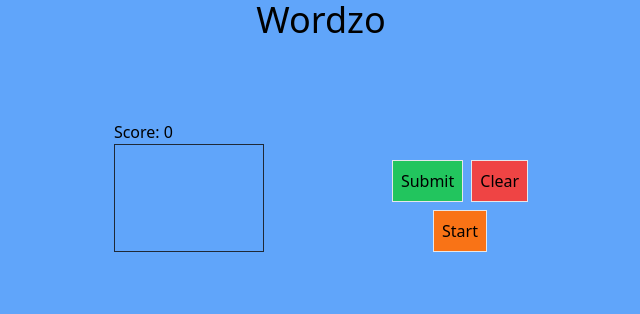
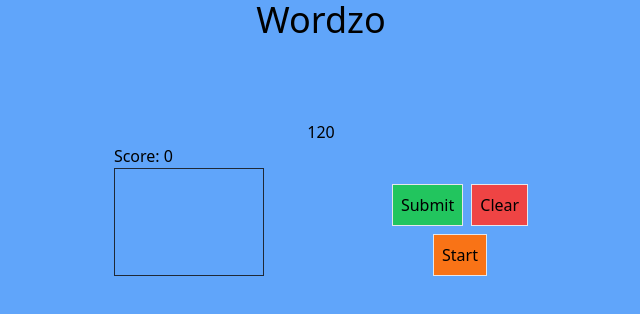
Before and after one commit to taimoorM/word-ladder, a React (Vite) app: page / in a window 1280 px wide. Shown: the top 314 px of the page, without its empty margins (319-959 px from the left). Built offline with nearby package versions, Linux system fonts and the light colour scheme.

Commit message:
Add: timer component

```diff
--- a/src/App.tsx
+++ b/src/App.tsx
@@ -1,5 +1,6 @@
 import { useState } from "react";
-import { TimerProvider } from "./contexts/TimerContext";
+import { TimerProvider, useTimer } from "./contexts/TimerContext";
+import Timer from "./components/Timer";
 
 function App() {
   const [words, setWords] = useState<string[][]>([]);
@@ -9,6 +10,8 @@ function App() {
   const [wordInput, setWordInput] = useState<string>("");
   const [score, setScore] = useState<number>(0);
   const [wordIndex, setWordIndex] = useState<number | null>(null);
+
+  const { startTimer, pauseTimer, resetTimer } = useTimer();
 
   const handleWordSubmit = async () => {
     const response = await fetch(
@@ -32,6 +35,7 @@ function App() {
   const handleStartGame = async () => {
     setWordBoard([]);
     setWords([]);
+    resetTimer();
     // Connect to API to get list of valid English words
     const response = await fetch(
       `https://random-word-api.herokuapp.com/word?number=3&length=5`
@@ -40,7 +44,7 @@ function App() {
     for (let i = 0; i < data.length; i++) {
       setWords((words) => [...words, data[i].split("")]);
     }
-    console.log(words);
+    startTimer();
   };
 
   const handleLetterClick = (letter: string, index: number) => {
@@ -55,16 +59,12 @@ function App() {
     setWordInput("");
   };
 
-  const handleTimeEnd = () => {
-    alert("Time is up!");
-  };
-
   return (
-    <TimerProvider initialTime={120} onTimeEnd={handleTimeEnd}>
     <div className="container flex flex-col items-center h-screen mx-auto bg-blue-400">
       <div className="mb-20">
         <h1 className="text-4xl text-center">Wordzo</h1>
       </div>
+      <Timer />
       <div className="flex w-full justify-center">
         <div className="flex flex-col h-full">
           <div>Score: {score}</div>
@@ -117,7 +117,6 @@ function App() {
         </div>
       </div>
     </div>
-    </TimerProvider>
   );
 }
 
--- /dev/null
+++ b/src/components/Timer.tsx
@@ -0,0 +1,7 @@
+import { useTimer } from "../contexts/TimerContext";
+
+function Timer() {
+  const { time } = useTimer();
+  return <div>{time}</div>;
+}
+export default Timer;
--- a/src/contexts/TimerContext.tsx
+++ b/src/contexts/TimerContext.tsx
@@ -3,7 +3,7 @@ import React, { createContext, useContext, useState, useEffect } from "react";
 
 interface TimerContextProps {
   time: number;
-  timerRunning: boolean;
+  timeEnd: boolean;
   startTimer: () => void;
   pauseTimer: () => void;
   resetTimer: () => void;
@@ -13,17 +13,16 @@ const TimerContext = createContext<TimerContextProps | undefined>(undefined);
 
 interface TimerProviderProps {
   initialTime: number;
-  onTimeEnd: () => void;
   children: React.ReactNode;
 }
 
 export const TimerProvider = ({
   initialTime,
-  onTimeEnd,
   children,
 }: TimerProviderProps) => {
   const [time, setTime] = useState<number>(initialTime);
   const [timerRunning, setTimerRunning] = useState<boolean>(false);
+  const [timeEnd, setTimeEnd] = useState(false);
 
   const startTimer = () => {
     setTimerRunning(true);
@@ -36,17 +35,18 @@ export const TimerProvider = ({
   const resetTimer = () => {
     setTimerRunning(false);
     setTime(initialTime);
+    setTimeEnd(false);
   };
 
   useEffect(() => {
-    let timer: number;
+    let timer: NodeJS.Timeout | null = null;
     if (timerRunning && time > 0) {
       timer = setTimeout(() => {
         setTime(time - 1);
       }, 1000);
     } else if (timerRunning && time === 0) {
       setTimerRunning(false);
-      if (onTimeEnd) onTimeEnd();
+      setTimeEnd(true);
     }
 
     return () => {
@@ -54,11 +54,11 @@ export const TimerProvider = ({
         clearTimeout(timer);
       }
     };
-  }, [time, timerRunning, onTimeEnd]);
+  }, [time, timerRunning]);
 
   return (
     <TimerContext.Provider
-      value={{ time, timerRunning, startTimer, pauseTimer, resetTimer }}
+      value={{ time, timeEnd, startTimer, pauseTimer, resetTimer }}
     >
       {children}
     </TimerContext.Provider>
--- a/src/main.tsx
+++ b/src/main.tsx
@@ -1,10 +1,13 @@
-import React from 'react'
-import ReactDOM from 'react-dom/client'
-import App from './App'
-import './index.css'
+import React from "react";
+import ReactDOM from "react-dom/client";
+import App from "./App";
+import "./index.css";
+import { TimerProvider } from "./contexts/TimerContext";
 
-ReactDOM.createRoot(document.getElementById('root') as HTMLElement).render(
+ReactDOM.createRoot(document.getElementById("root") as HTMLElement).render(
   <React.StrictMode>
-    <App />
-  </React.StrictMode>,
-)
+    <TimerProvider initialTime={120}>
+      <App />
+    </TimerProvider>
+  </React.StrictMode>
+);
```
Lines whose indentation alone changed are shown as unchanged.
